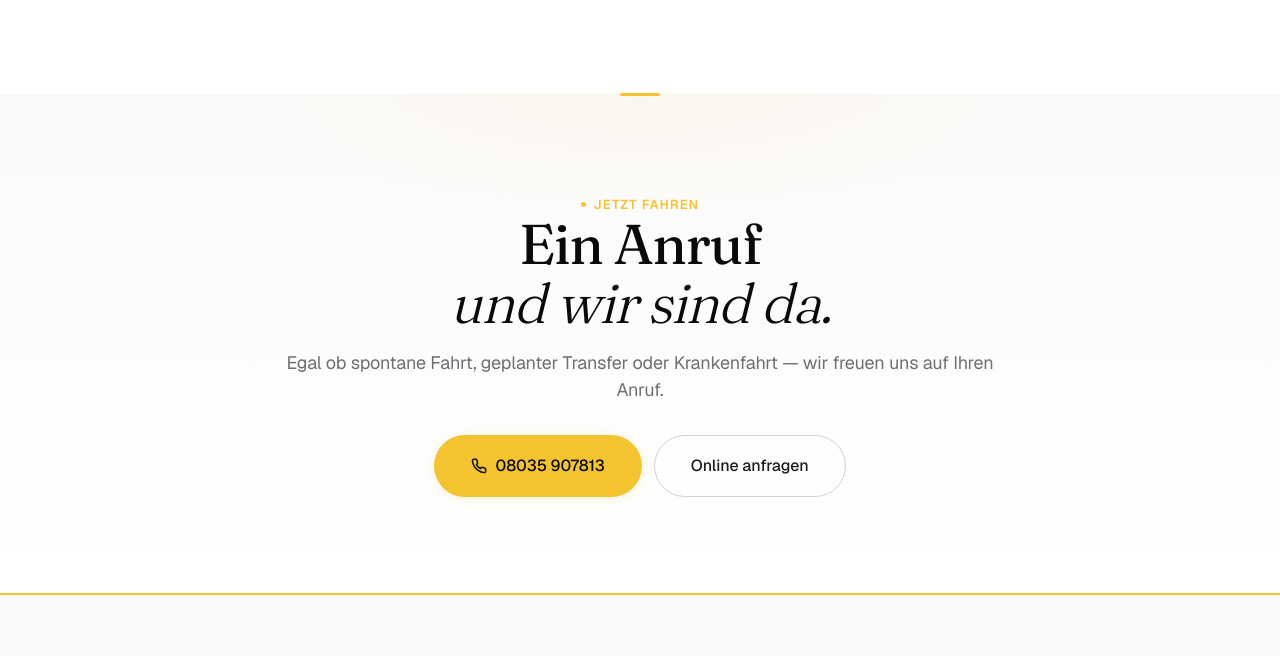
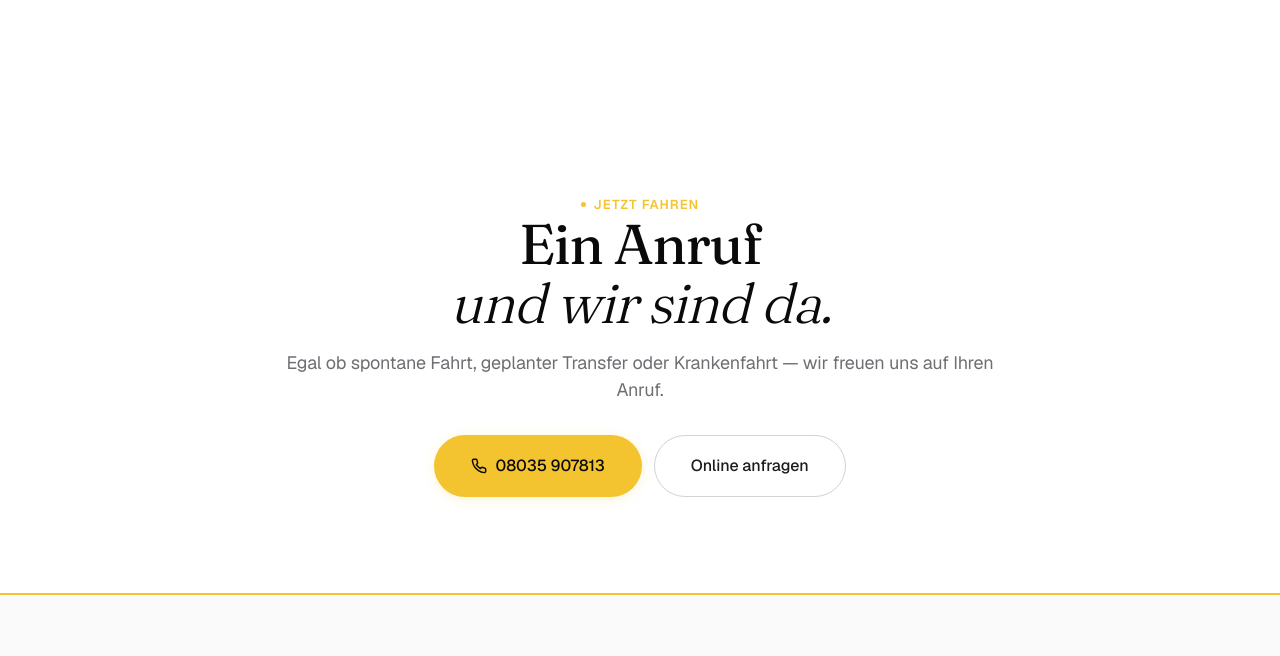
Before and after one commit to A1P0S/taxi_brannenburg, a website: page index.html in a window 1280 px wide. Shown: the part 1828-2484 px from the top of the page. Drawn offline with nearby package versions, Linux system fonts and the light colour scheme.

Commit message:
CTA Sektion: komplett vereinfacht, Standard-Hintergrund

```diff
--- a/static/css/style.css
+++ b/static/css/style.css
@@ -888,33 +888,9 @@ p {
 
 /* === CTA SECTION === */
 .cta-section {
-  background: linear-gradient(180deg, var(--color-bg-alt) 0%, var(--color-bg) 100%);
   color: var(--color-fg);
   padding: var(--space-24) 0;
   position: relative;
-  overflow: hidden;
-}
-
-.cta-section::before {
-  content: '';
-  position: absolute;
-  top: 0;
-  left: 50%;
-  transform: translateX(-50%);
-  width: 40px;
-  height: 3px;
-  background: var(--color-accent);
-  border-radius: 2px;
-  pointer-events: none;
-}
-
-.cta-section::after {
-  content: '';
-  position: absolute;
-  inset: 0;
-  background:
-    radial-gradient(ellipse 50% 40% at 50% 0%, rgba(244, 196, 48, 0.06), transparent 60%);
-  pointer-events: none;
 }
 
 .cta-section .container { position: relative; }
@@ -1921,17 +1897,7 @@ p {
   /* Service visuals */
   /* CTA */
   .cta-section {
-    background: linear-gradient(180deg, var(--color-bg) 0%, #000000 100%);
     color: var(--color-fg);
-  }
-
-  .cta-section::before {
-    background: var(--color-accent);
-  }
-
-  .cta-section::after {
-    background:
-      radial-gradient(ellipse 50% 40% at 50% 0%, rgba(244, 196, 48, 0.12), transparent 60%);
   }
 
   .cta-content h2 {
```
